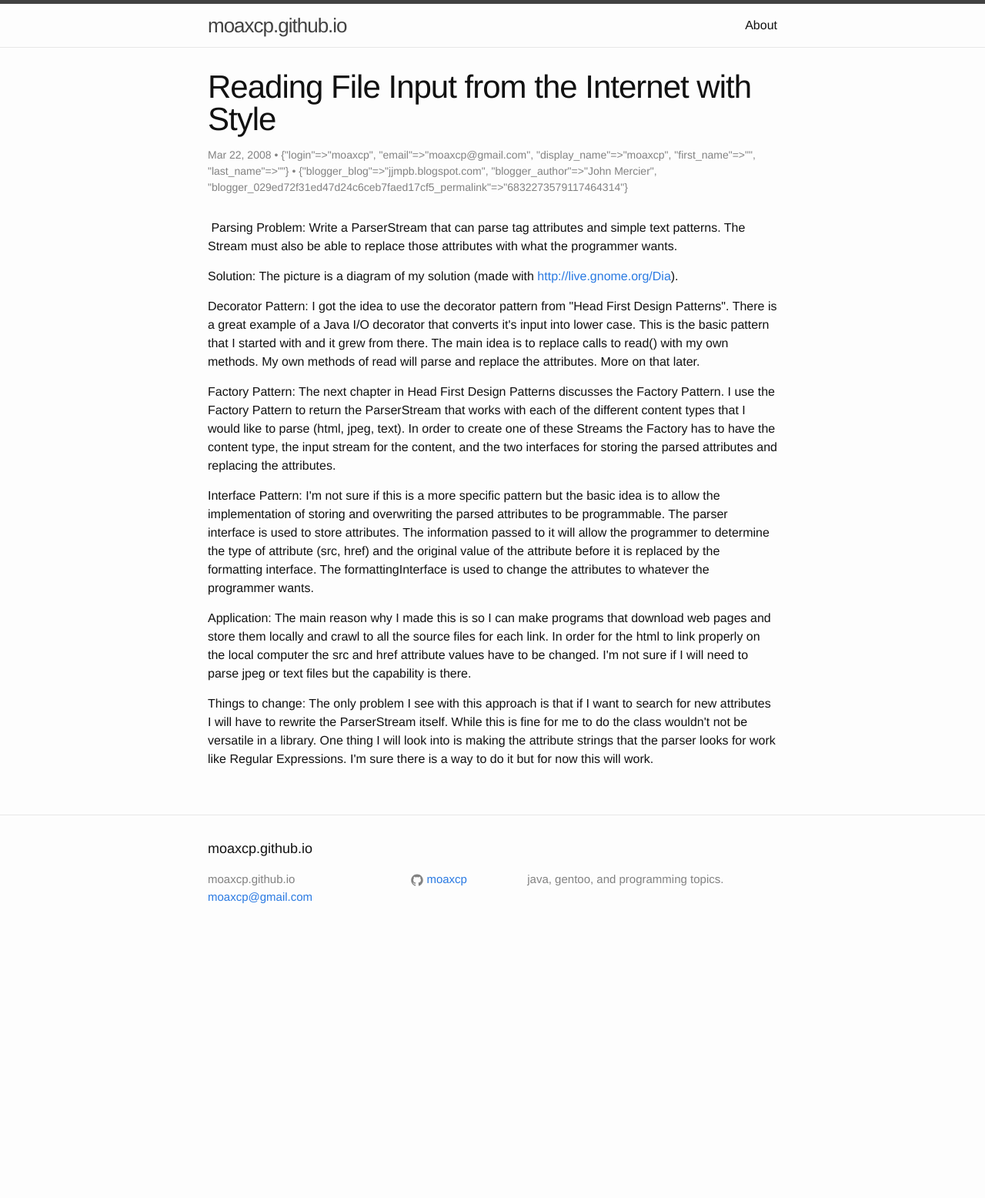
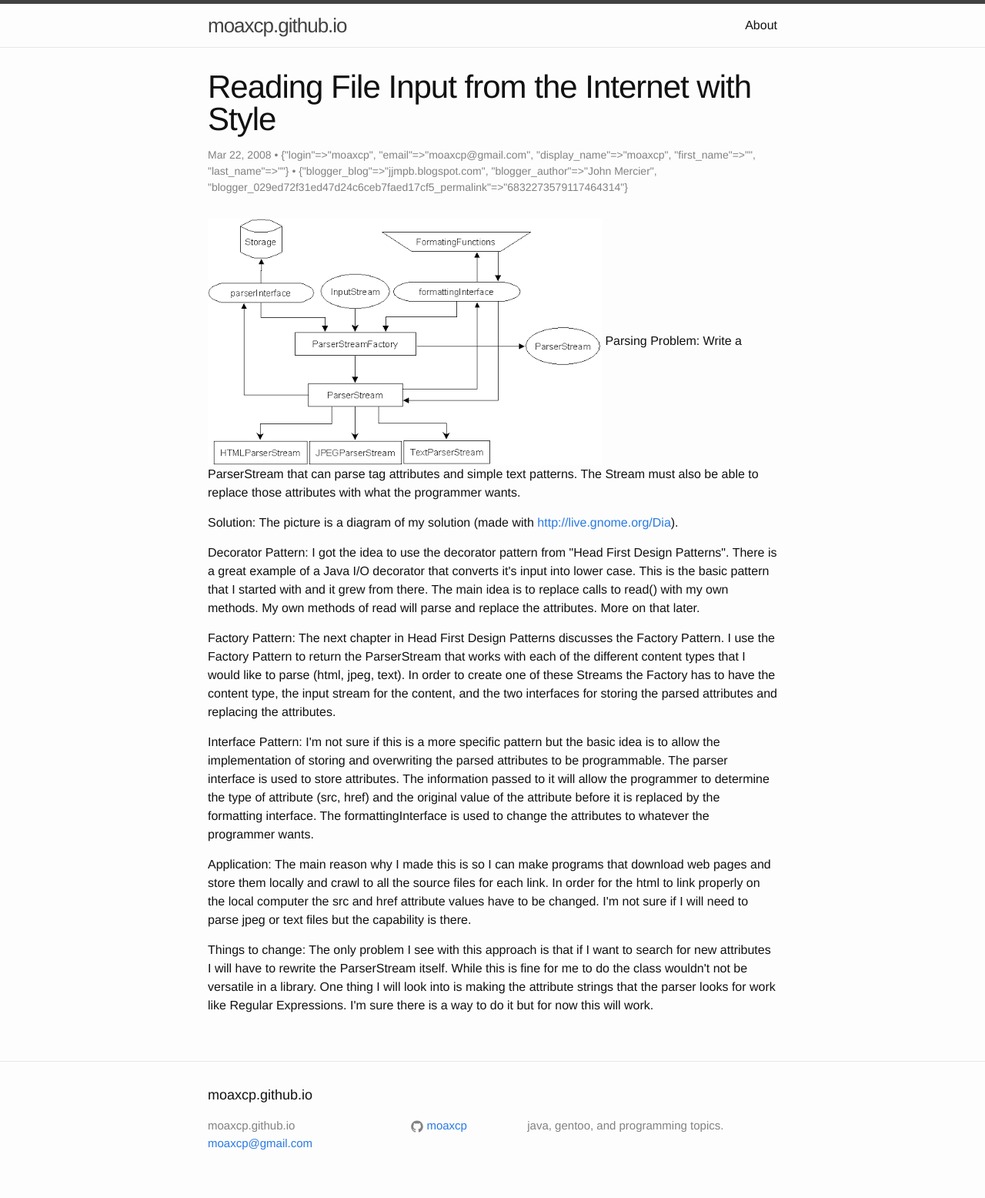
Before and after one commit to moaxcp/moaxcp.github.io, a Jekyll site: the page built from _posts/2008-03-22-reading-file-input-from-the-internet-with-style.html, in a window 1280 px wide. Shown: the whole page at 77% size. Built offline with Jekyll 4.4.1, drawn with Linux system fonts in a browser that asks for light colours; before the commit the page ends 1236 px from its top, so only the background shows below that.

Commit message:
fixing post

```diff
--- a/_posts/2008-03-22-reading-file-input-from-the-internet-with-style.html
+++ b/_posts/2008-03-22-reading-file-input-from-the-internet-with-style.html
@@ -21,7 +21,7 @@ author:
 excerpt: !ruby/object:Hpricot::Doc
   options: {}
 ---
-<p><a href="http://moaxcp.files.wordpress.com/2008/03/parserstream.png"><img id="BLOGGER_PHOTO_ID_5181838066002582178" alt="" src="assets/parserstream.png?w=300" border="0" /></a> Parsing Problem: Write a <span class="blsp-spelling-error" id="SPELLING_ERROR_0">ParserStream</span> that can parse tag attributes and simple text patterns. The Stream must also be able to replace those attributes with what the programmer wants.</p>
+<p><a href="/images/parserstream.png"><img src="/images/parserstream.png" border="0" /></a> Parsing Problem: Write a <span class="blsp-spelling-error" id="SPELLING_ERROR_0">ParserStream</span> that can parse tag attributes and simple text patterns. The Stream must also be able to replace those attributes with what the programmer wants.</p>
 <p>Solution: The picture is a diagram of my solution (made with <a href="http://live.gnome.org/Dia">http://live.gnome.org/Dia</a>).</p>
 <p>Decorator Pattern: I got the idea to use the decorator pattern from "Head First Design Patterns". There is a great example of a Java I/O decorator that converts it's input into lower case. This is the basic pattern that I started with and it grew from there. The main idea is to replace calls to read() with my own methods. My own methods of read will parse and replace the attributes. More on that later.</p>
 <p>Factory Pattern: The next chapter in Head First Design Patterns discusses the Factory Pattern. I use the Factory Pattern to return the <span class="blsp-spelling-error" id="SPELLING_ERROR_1">ParserStream</span> that works with each of the different content types that I would like to parse (html, <span class="blsp-spelling-error" id="SPELLING_ERROR_2">jpeg</span>, text). In order to create one of these Streams the Factory has to have the content type, the input stream for the content, and the two interfaces for storing the parsed attributes and replacing the attributes.</p>
```
Also changed, not shown: images/parserstream.png (added).
